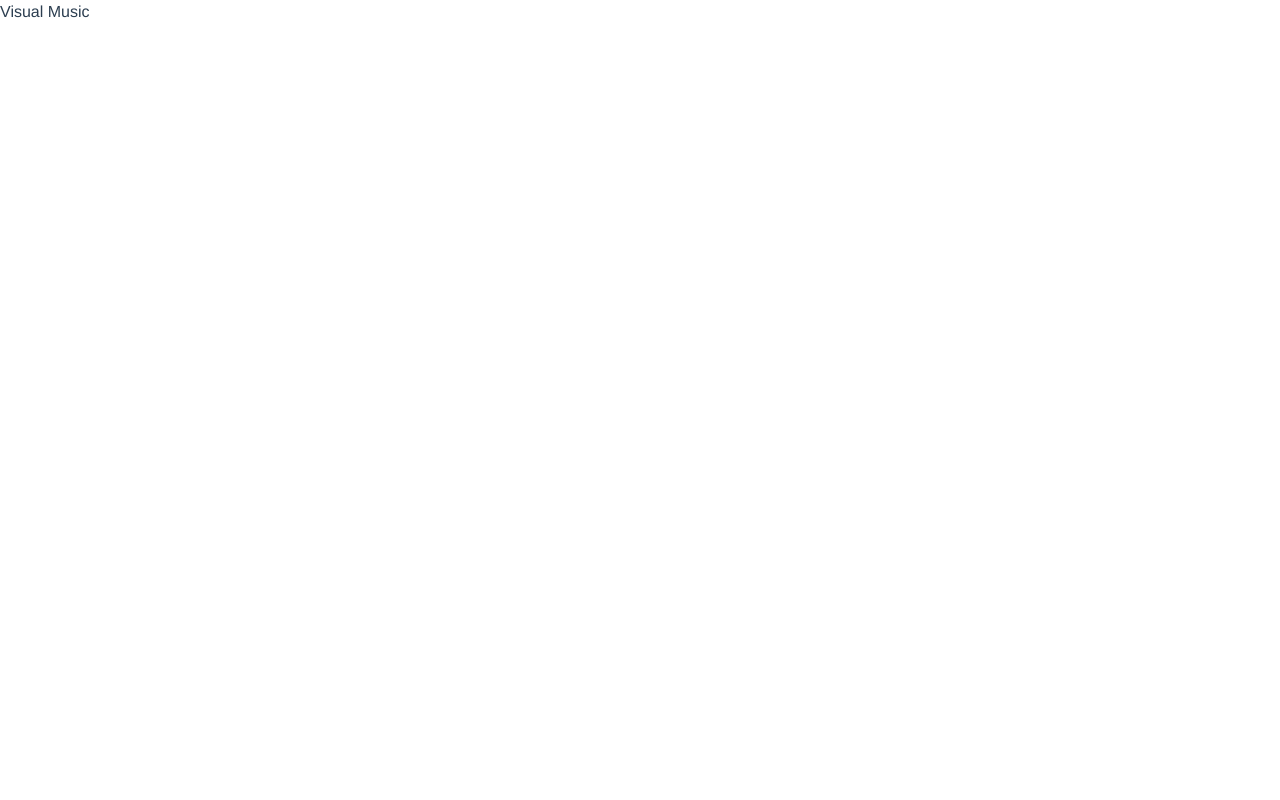
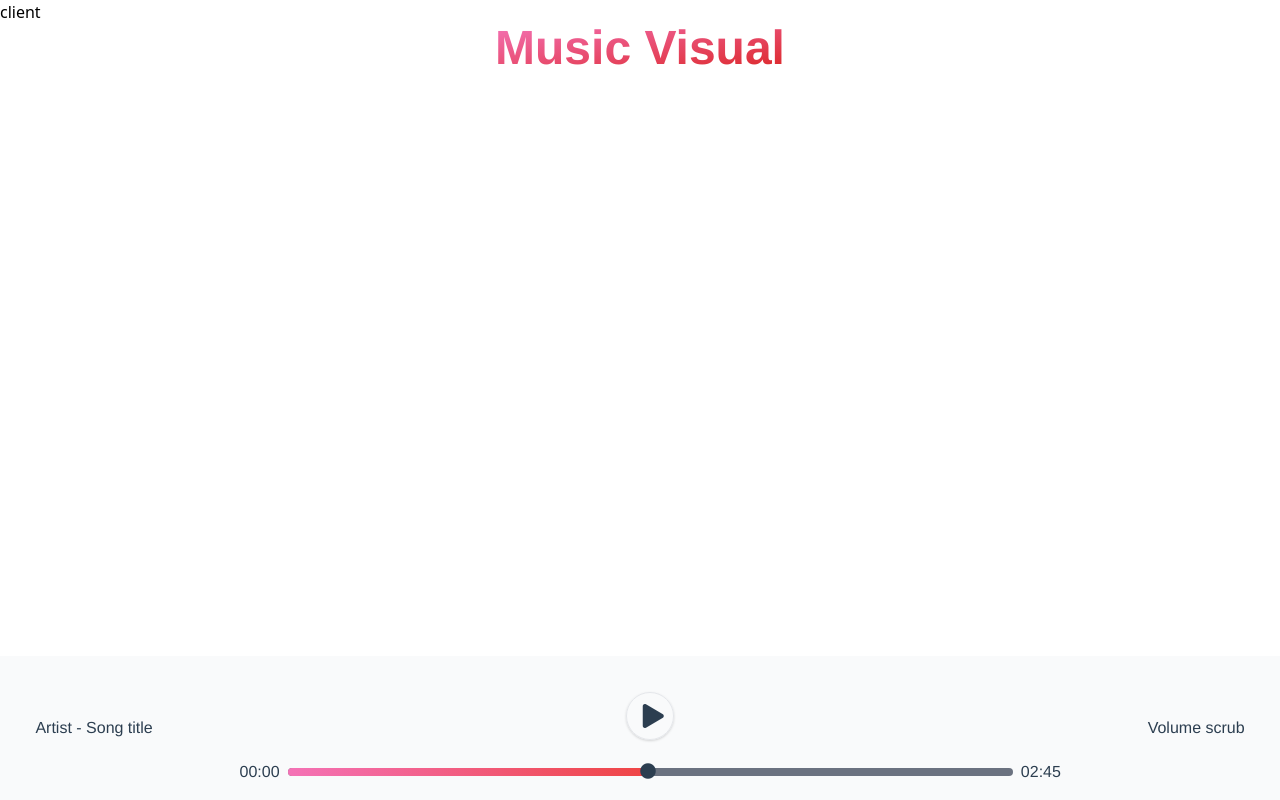
Before and after one commit to Robinhlgrsn/music-visual, a Vue app in the folder client/: page / in a window 1280 px wide. Built offline with nearby package versions, Linux system fonts and the light colour scheme.

Commit message:
Music player component UI

```diff
--- a/client/public/index.html
+++ b/client/public/index.html
@@ -5,6 +5,7 @@
     <meta http-equiv="X-UA-Compatible" content="IE=edge">
     <meta name="viewport" content="width=device-width,initial-scale=1.0">
     <link rel="icon" href="<%= BASE_URL %>favicon.ico">
+    <link rel="stylesheet" href="https://use.fontawesome.com/releases/v5.3.1/css/all.css"
     <title><%= htmlWebpackPlugin.options.title %></title>
   </head>
   <body>
--- a/client/src/App.vue
+++ b/client/src/App.vue
@@ -1,6 +1,21 @@
 <template>
-  <router-view></router-view>
+  <div>
+    <router-view></router-view>
+    <AppMusicPlayer />
+  </div>
 </template>
+
+<script>
+import AppMusicPlayer from '@/components/MusicPlayer.vue';
+
+export default {
+  name: 'App',
+  components: {
+    AppMusicPlayer,
+  },
+};
+
+</script>
 
 <style>
 #app {
--- a/client/src/components/HelloWorld.vue
+++ b/client/src/components/HelloWorld.vue
@@ -1,6 +1,9 @@
 <template>
-  <div class="hello">
-    Visual Music
+  <div class="flex justify-center items-center">
+    <h1 class="text-5xl
+      font-extrabold text-transparent bg-clip-text bg-gradient-to-br from-pink-400 to-red-600">
+    Music Visual
+    </h1>
   </div>
 </template>
 
--- /dev/null
+++ b/client/src/components/MusicPlayer.vue
@@ -0,0 +1,36 @@
+<template>
+  <div class="bottom-0 flex justify-around items-center fixed min-w-full bg-gray-50 mx-auto">
+
+    <section class="flex justify-center">
+      Artist - Song title
+    </section>
+
+    <section class="flex items-center flex-col w-2/3 p-4">
+      <button class="border shadow rounded-full my-5 h-12 w-12">
+        <i class="fas fa-play pl-1.5 text-2xl"></i>
+      </button>
+
+      <div class="flex w-full">
+        00:00
+        <div class="flex w-full items-center rounded m-2 bg-gray-500">
+          <div class="flex items-center relative rounded py-1 w-1/2 bg-gradient-to-r from-pink-400 to-red-500"></div>
+            <div class="absolute left-2/4">
+              <i class="fas fa-circle"></i>
+            </div>
+        </div>
+        02:45
+      </div>
+    </section>
+
+    <section class="flex justify-center">
+      Volume scrub
+    </section>
+
+  </div>
+</template>
+
+<script>
+export default {
+  name: 'MusicPlayer',
+}
+</script>
--- a/client/src/views/Home.vue
+++ b/client/src/views/Home.vue
@@ -1,5 +1,5 @@
 <template>
-  <div class="home">
+  <div class="container mx-auto">
     <HelloWorld />
   </div>
 </template>
```
